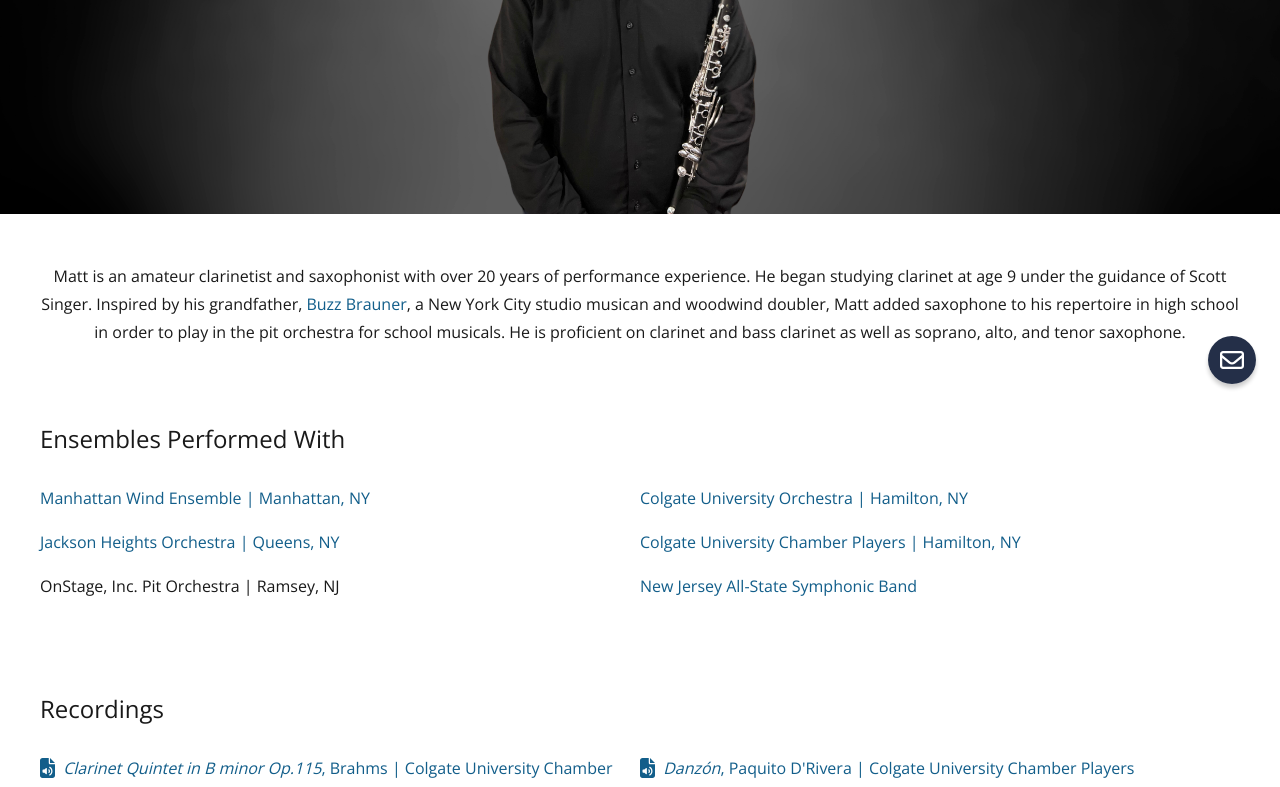
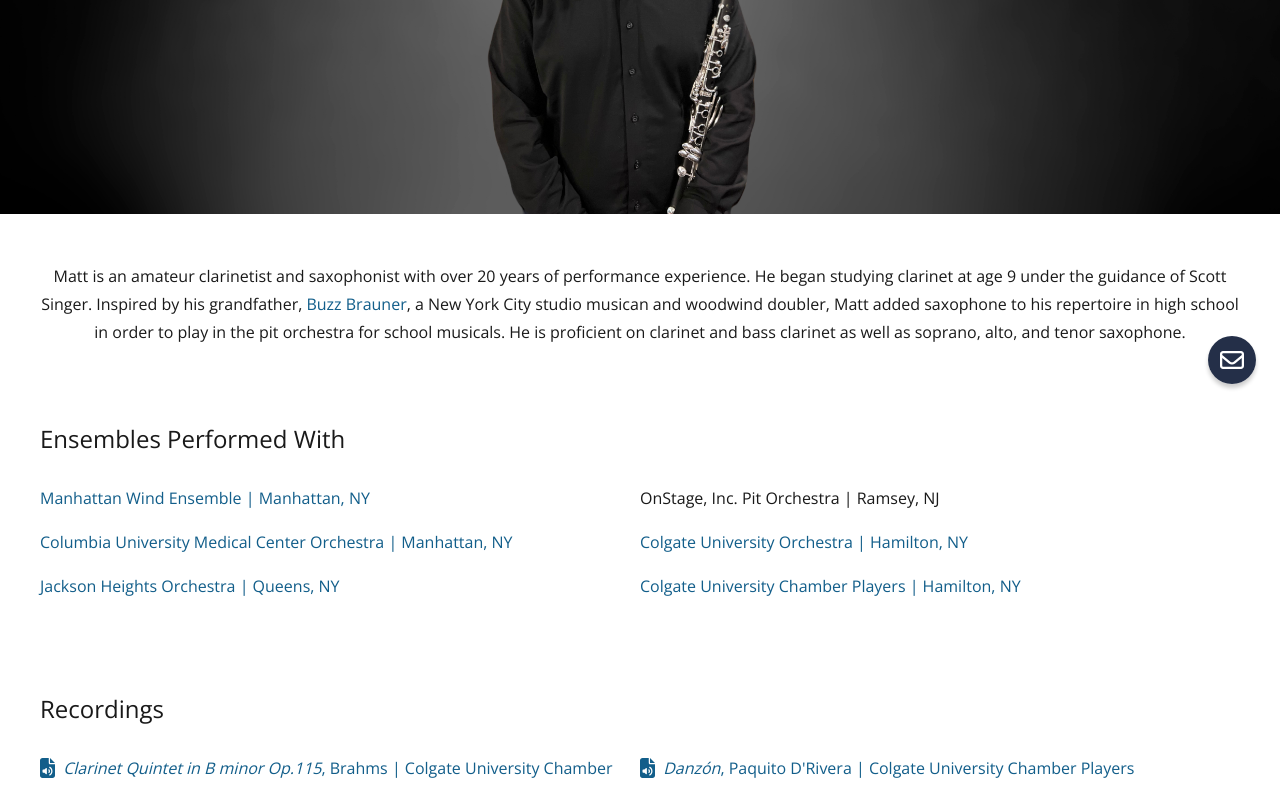
Before and after one commit to mb4828/mb-website, a Next.js app: page /music in a window 1280 px wide. Shown: the part 392-1179 px from the top of the page. Built offline with nearby package versions, Linux system fonts and the light colour scheme.

Commit message:
Updating ensembles performed with

```diff
--- a/src/app/music/page.tsx
+++ b/src/app/music/page.tsx
@@ -32,6 +32,16 @@ export default function MusicPage() {
                 Manhattan Wind Ensemble | Manhattan, NY
               </Link>
             </li>
+            <li className="order_mobile_last">OnStage, Inc. Pit Orchestra | Ramsey, NJ</li>
+            <li>
+              <Link
+                href="https://www.vagelos.columbia.edu/education/student-resources/office-student-affairs/vp-s-club/clubs-and-organizations/arts-literature-and-entertainment-clubs/cuimc-symphony-orchestra"
+                target="_blank"
+                rel="noopener"
+              >
+                Columbia University Medical Center Orchestra | Manhattan, NY
+              </Link>
+            </li>
             <li className="order_mobile_last">
               <Link
                 href="https://www.colgate.edu/academics/departments-programs/department-music/music-groups/university-orchestra"
@@ -53,12 +63,6 @@ export default function MusicPage() {
                 rel="noopener"
               >
                 Colgate University Chamber Players | Hamilton, NY
-              </Link>
-            </li>
-            <li>OnStage, Inc. Pit Orchestra | Ramsey, NJ</li>
-            <li className="order_mobile_last">
-              <Link href="https://njmea.org/" target="_blank" rel="noopener">
-                New Jersey All-State Symphonic Band
               </Link>
             </li>
           </ul>
```
